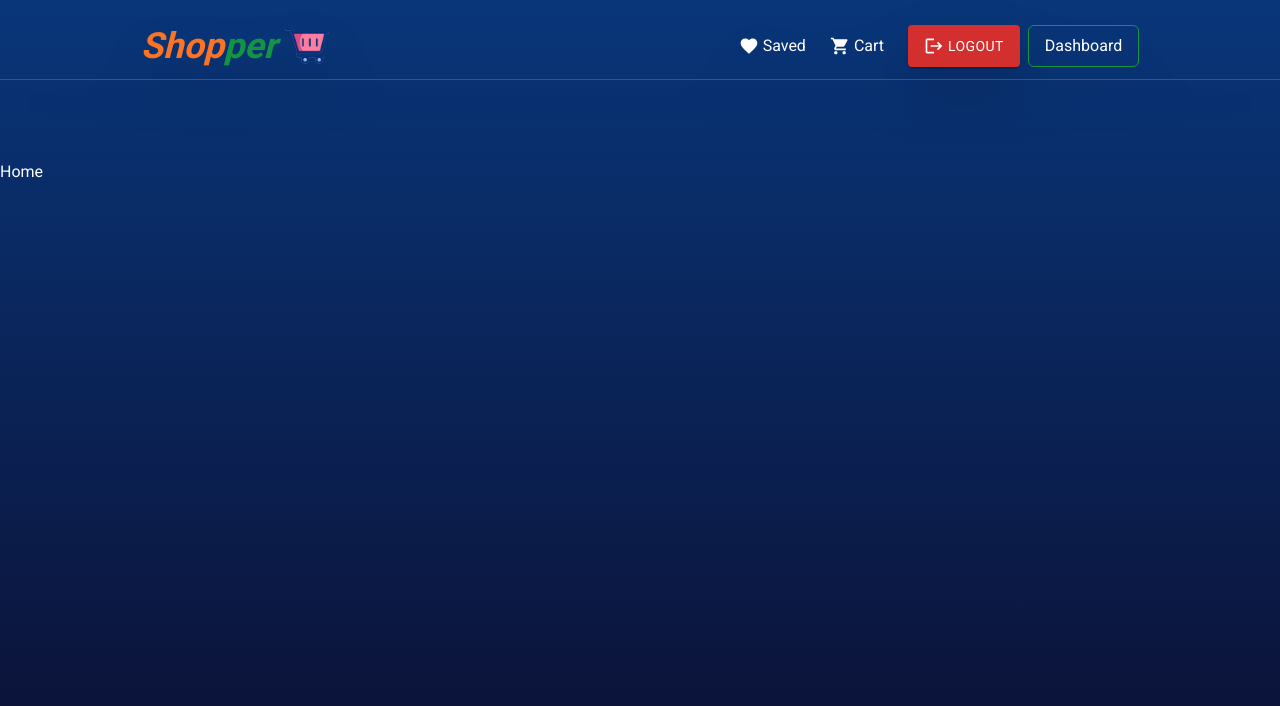
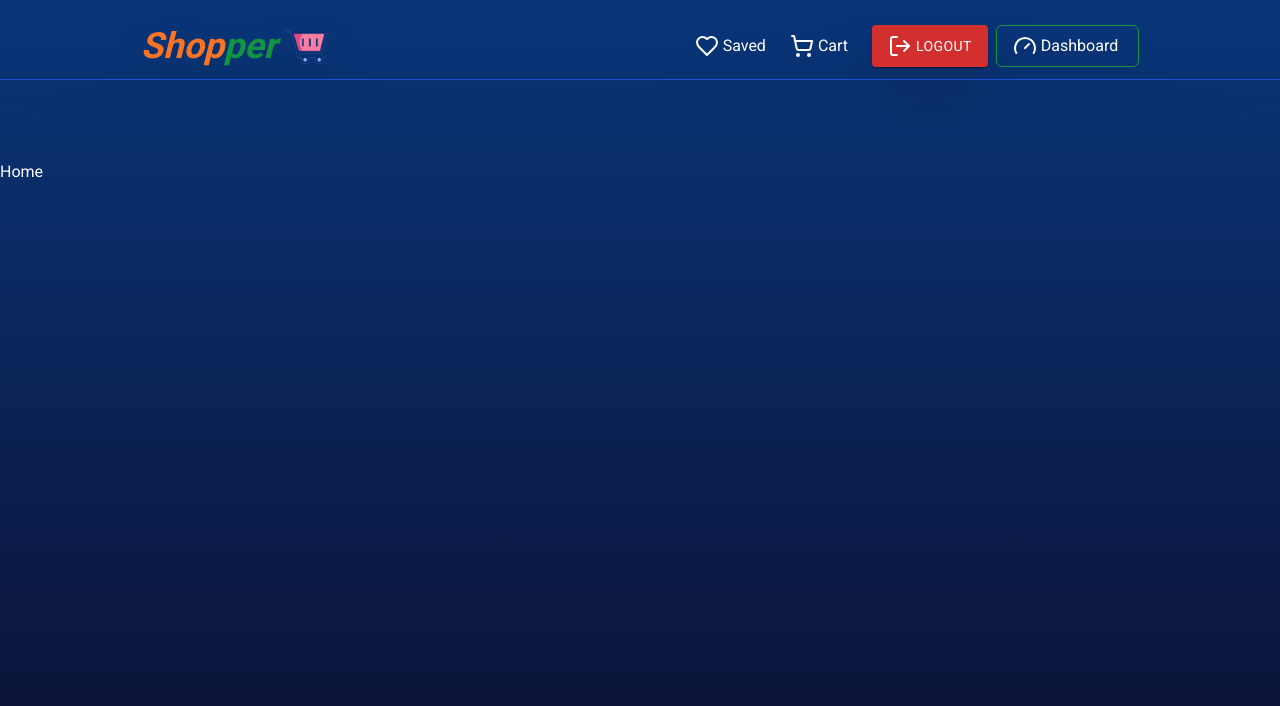
Before and after one commit to Nurlan-Bakenbaev/e-store, a Next.js app in the folder frontend/: page / in a window 1280 px wide. Shown: the top 706 px of the page. Built offline with nearby package versions, Linux system fonts and the light colour scheme.

Commit message:
modified:   frontend/package-lock.json 	modified:   frontend/package.json 	modified:   frontend/src/app/components/Navbar.jsx 	modified:   frontend/src/app/globals.css

```diff
--- a/frontend/package.json
+++ b/frontend/package.json
@@ -13,6 +13,7 @@
     "@emotion/styled": "^11.14.0",
     "@mui/icons-material": "^6.1.10",
     "@mui/material": "^6.1.10",
+    "lucide-react": "^0.468.0",
     "next": "15.0.4",
     "react": "^19.0.0",
     "react-dom": "^19.0.0"
--- a/frontend/src/app/components/Navbar.jsx
+++ b/frontend/src/app/components/Navbar.jsx
@@ -1,8 +1,8 @@
 "use client";
 import Link from "next/link";
 import React from "react";
-import FavoriteIcon from "@mui/icons-material/Favorite";
-import ShoppingCartIcon from "@mui/icons-material/ShoppingCart";
+import { Heart, ShoppingCart, LogOut, LogIn, Gauge } from "lucide-react";
+
 import LogoutIcon from "@mui/icons-material/Logout";
 import LoginIcon from "@mui/icons-material/Login";
 import { Button } from "@mui/material";
@@ -23,11 +23,11 @@ const Navbar = () => {
         </div>
         <div className="flex items-center space-x-6">
           <Link href="/saved" className="flex items-center">
-            <FavoriteIcon sx={{ fontSize: 20 }} className="mr-1" />
+            <Heart className=" mr-1" />
             Saved
           </Link>
           <Link href="/cart" className="flex items-center cart-link">
-            <ShoppingCartIcon sx={{ fontSize: 20 }} className=" mr-1" />
+            <ShoppingCart className=" mr-1" />
             Cart
           </Link>
           {user ? (
@@ -36,7 +36,7 @@ const Navbar = () => {
                 color="error"
                 variant="contained"
                 className="flex items-center">
-                <LogoutIcon sx={{ fontSize: 20 }} className="mr-1" />
+                <LogOut className="mr-1" />
                 Logout
               </Button>
               {user.role === "admin" && (
@@ -45,13 +45,13 @@ const Navbar = () => {
                   className=" no-hover-link border border-success
                    hover:bg-success flex items-center
                     px-4 py-2 rounded-md ">
-                  Dashboard
+                  <Gauge /> <span className="mx-1">Dashboard</span>
                 </Link>
               )}
             </div>
           ) : (
             <Link href="/login" className=" flex items-center">
-              <LoginIcon sx={{ fontSize: 20 }} className="mr-1" />
+              <LogIn className="mr-1" />
               Log In
             </Link>
           )}
--- a/frontend/src/app/globals.css
+++ b/frontend/src/app/globals.css
@@ -34,4 +34,7 @@ a:hover {
   transform: scale(1.05);
 }
 
+.nav-icons {
+  font-size: 10px;
+}
 /*  ANIMATIONS*/
```
Also changed, not shown: 1 other file (tests, documents, lock files or other folders).
